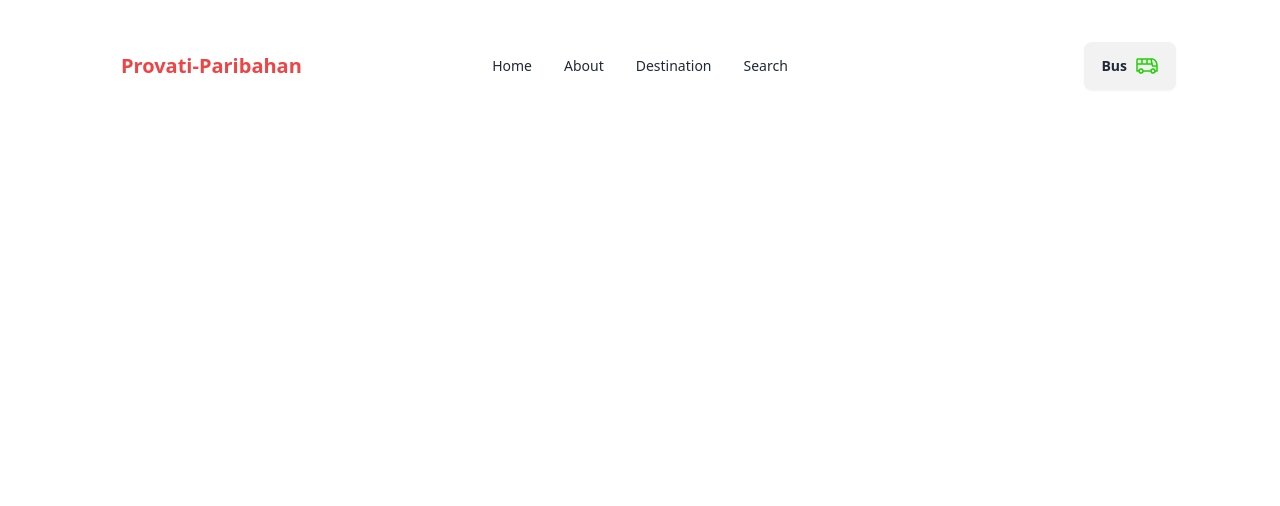
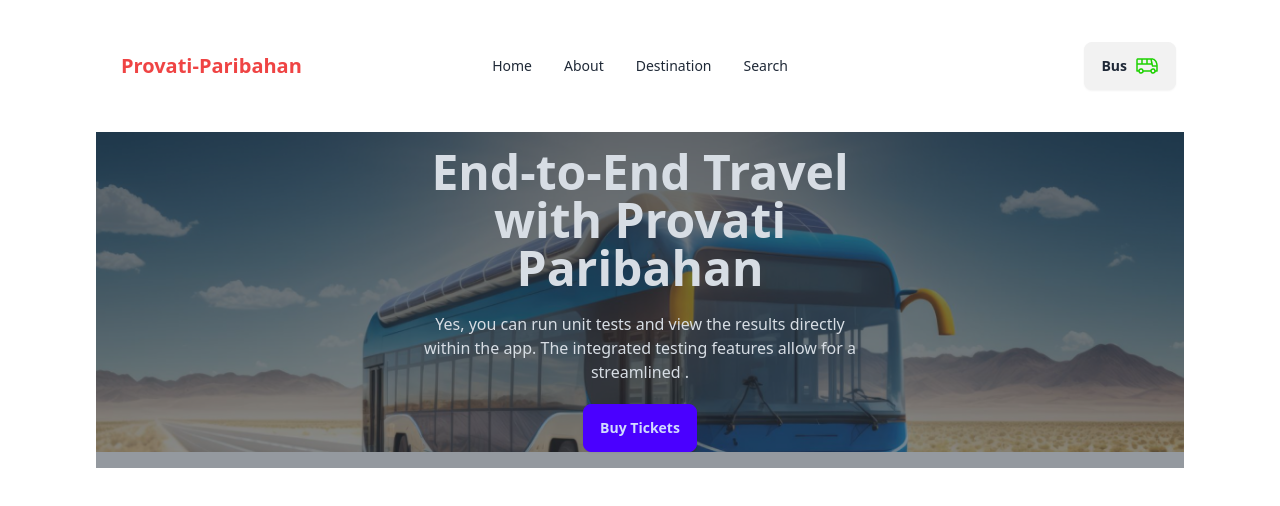
Before and after one commit to ahamedhr4D/assignment-5, a plain HTML site: page index.html in a window 1280 px wide. Drawn offline with nearby package versions, Linux system fonts and the light colour scheme.

Commit message:
2nd commit

```diff
--- a/index.html
+++ b/index.html
@@ -56,6 +56,20 @@
         </div>
     </nav>
     <header>
+      <section class="container mx-auto lg:px-24 px-8 my-8">
+        <div>
+          <div class="hero min- h-80 w-85 " style="background-image: url(./images/banner.png);">
+            <div class="hero-overlay text-green-500"></div>
+            <div class="hero-content text-center text-neutral-content">
+              <div class="max-w-md">
+                <h1 class="mb-5 text-5xl font-bold">End-to-End Travel with Provati Paribahan</h1>
+                <p class="mb-5">Yes, you can run unit tests and view the results directly within the app. The integrated testing features allow for a streamlined .</p>
+                <button class="btn btn-primary ">Buy Tickets</button>
+              </div>
+            </div>
+          </div>
+        </div>
+      </section>
 
     </header>
     <main>
```
